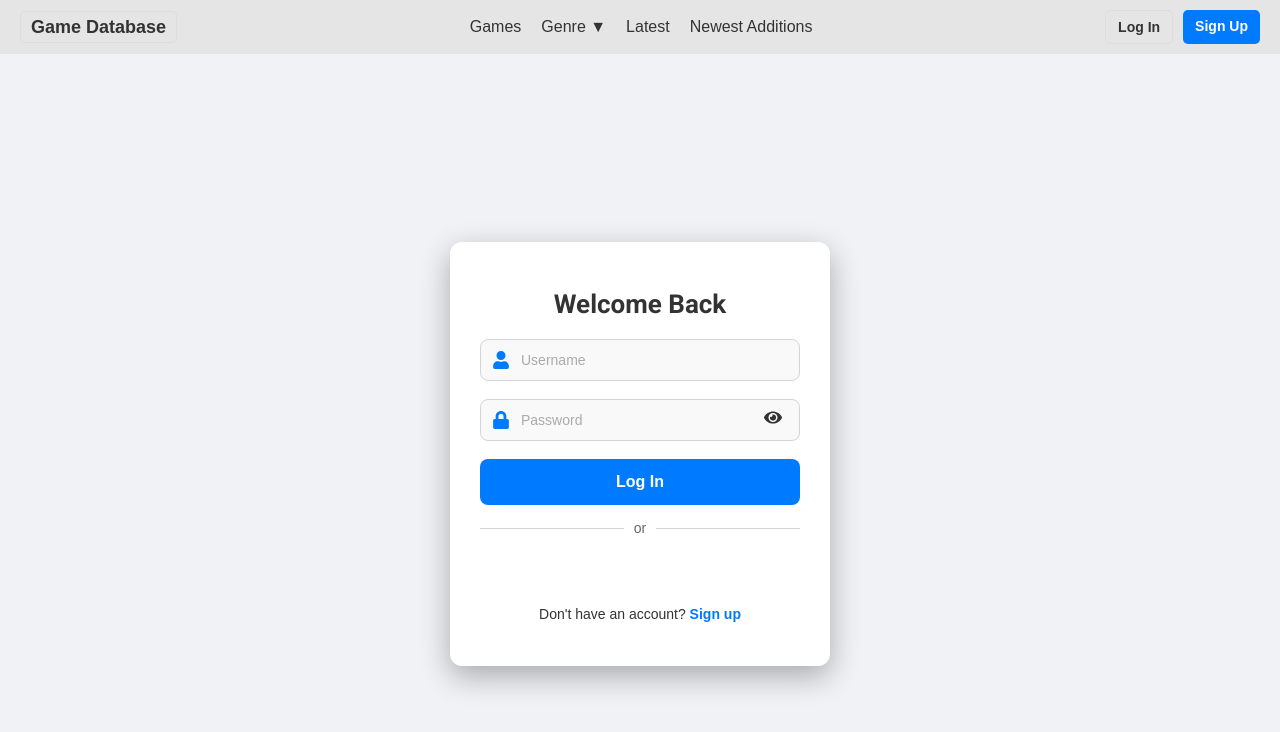
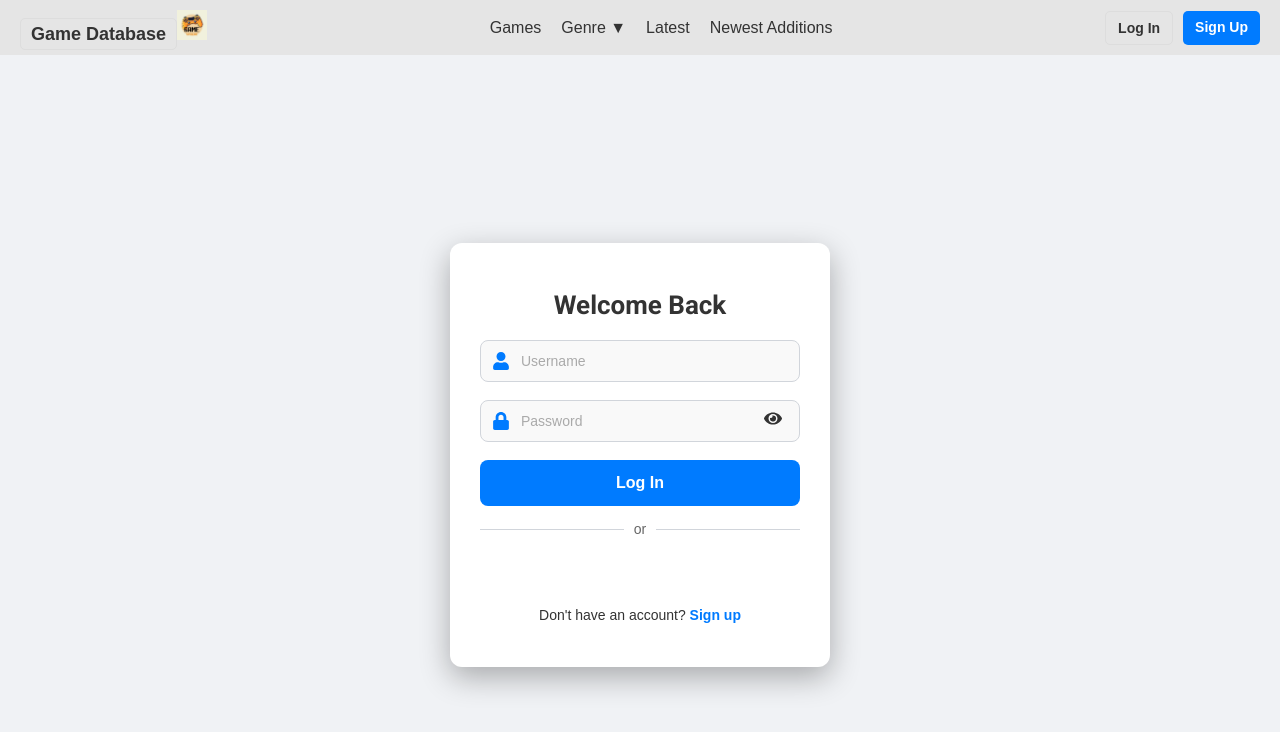
Before and after one commit to viernesviernes/COMP229-Game-Database-Review, a React (Vite) app in the folder frontend/: page /login in a window 1280 px wide. Shown: the top 732 px of the page. Built offline with nearby package versions, Linux system fonts and the light colour scheme.

Commit message:
added logo and creative name
created a logo and changed the website name to "Game Sphere"

```diff
--- a/frontend/index.html
+++ b/frontend/index.html
@@ -2,9 +2,9 @@
 <html lang="en">
   <head>
     <meta charset="UTF-8" />
-    <link rel="icon" type="image/svg+xml" href="/vite.svg" />
+    <link rel="icon" type="image/png" href="/GameSphere-Photoroom.png" />
     <meta name="viewport" content="width=device-width, initial-scale=1.0" />
-    <title>Game Database</title>
+    <title>GameSphere</title>
   </head>
   <body>
     <div id="root"></div>
--- a/frontend/src/components/Navbar.jsx
+++ b/frontend/src/components/Navbar.jsx
@@ -7,6 +7,7 @@ const Navbar = () => {
     <div className={styles.navbar}>
       <div className={styles.logo}>
         <Link to="/">Game Database</Link>
+        <img src="GameSphere.png" alt="GameSphere Logo" className={styles.logoImage} />
       </div>
       <div className={styles.navLinks}>
         <Link to="/games">Games</Link>
--- a/frontend/src/components/navbar.module.css
+++ b/frontend/src/components/navbar.module.css
@@ -32,7 +32,11 @@
   .navLinks a:hover {
     text-decoration: underline;
   }
-
+  .logo img {
+    width: 30px; /* Adjust size */
+    height: auto;
+    margin-right: 10px; /* Space between logo and text */
+  }
   .dropdown {
     position: relative;
     display: inline-block;
```
Also changed, not shown: frontend/public/GameSphere-Photoroom.png (added), frontend/public/GameSphere.png (added).
